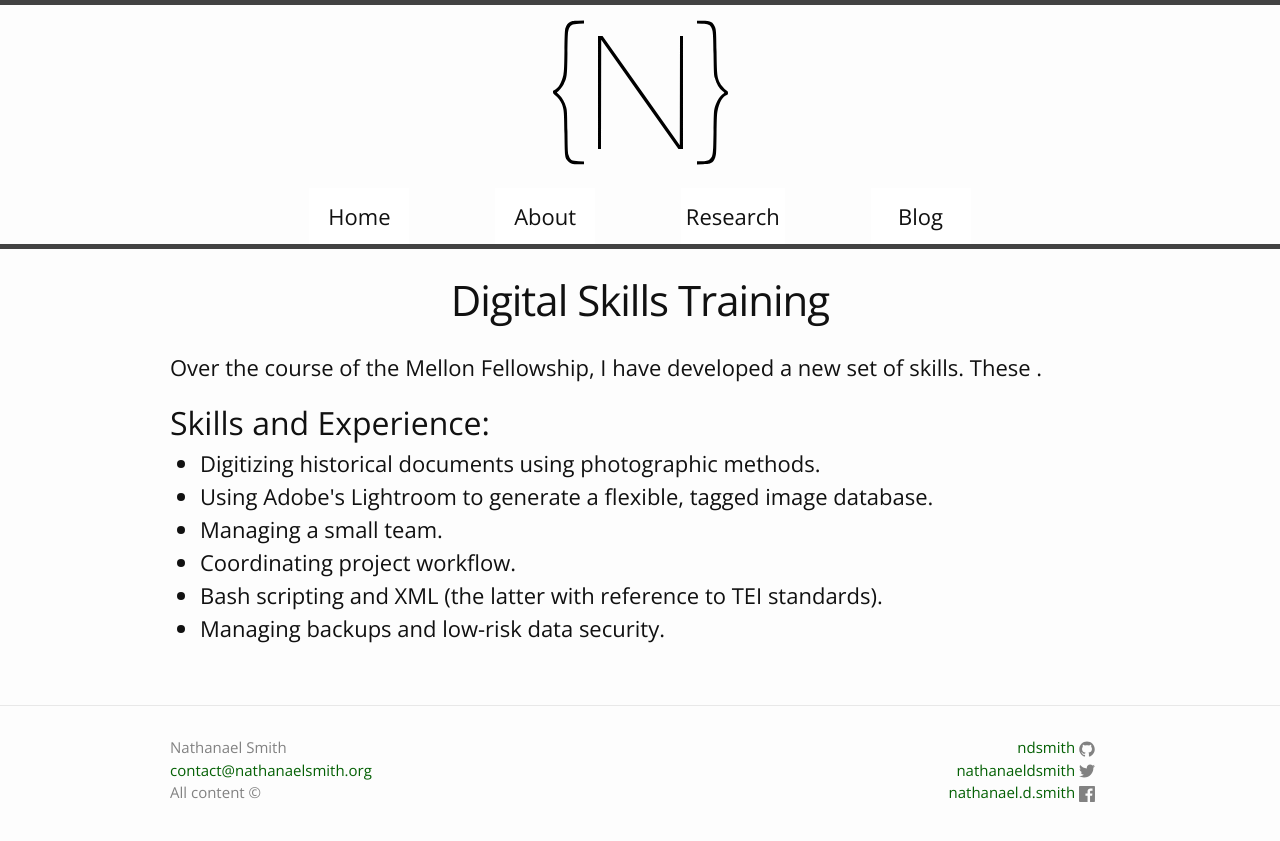
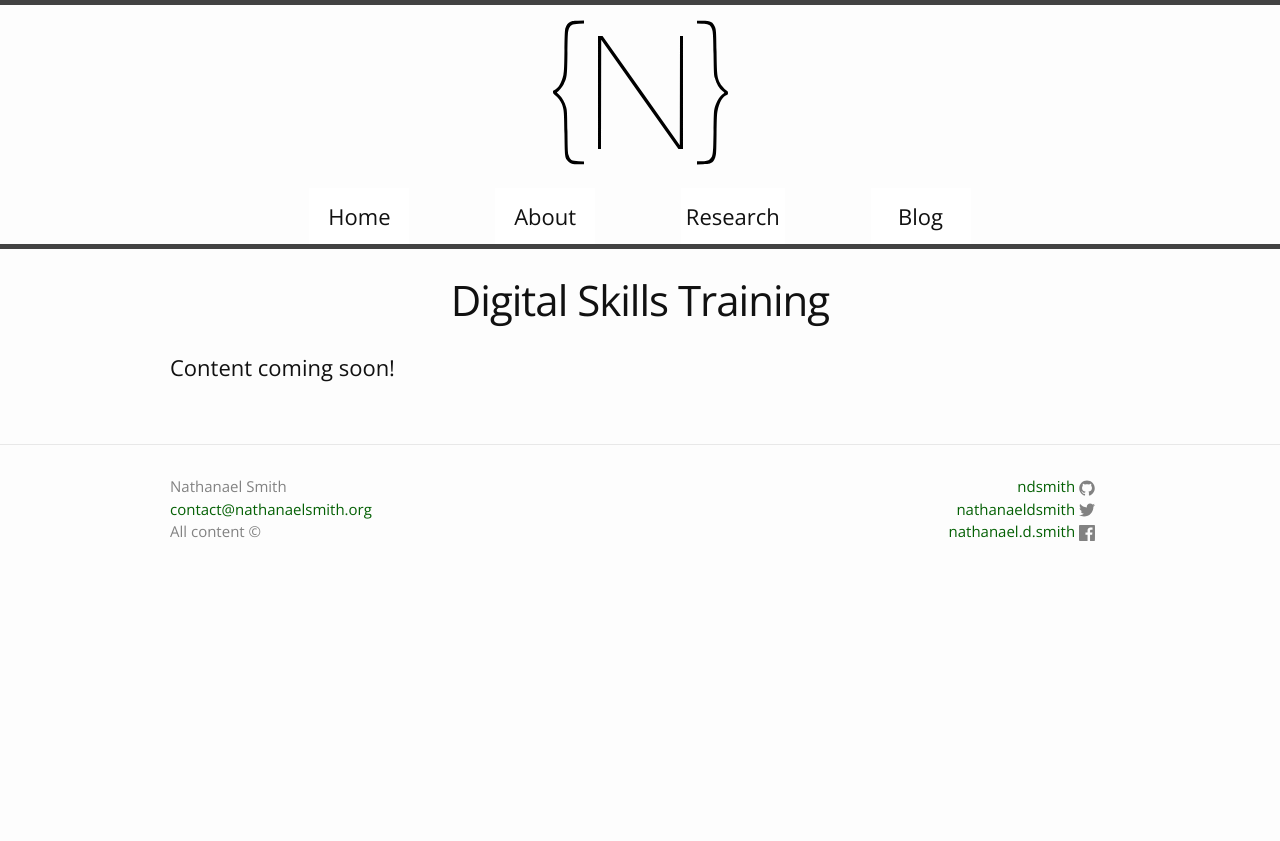
Before and after one commit to ndsmith/ndsmith.github.io, a Jekyll site: the page built from research/digital/projects/skills.html, in a window 1280 px wide. Shown: the top 841 px of the page. Built offline with Jekyll 4.4.1, drawn with Linux system fonts in a browser that asks for light colours.

Commit message:
edited unfinished pages to indicate coming soon
edited unfinished pages to indicate coming soon

```diff
--- a/research/digital/projects/dms101.html
+++ b/research/digital/projects/dms101.html
@@ -4,6 +4,9 @@ title: DMS 104 - Design in the Digital Age
 permalink: research/dhportfolio/dms101
 ---
 
+<p class="body">Content coming soon!</p>
+
+<!--
 <p class="body">At the University of Rochester, undergraduates interested in the Digital Humanities have the option of majoring in <a href="https://www.sas.rochester.edu/dms/" target="blank">Digital Media Studies</a>. This
 
 <a href="http://www.sas.rochester.edu/aah/people/faculty/saab_joan/index.html" target="blank">Prof. A. Joan Saab</a>
@@ -27,3 +30,5 @@ skills and experiences
     <li>Bash scripting and XML (the latter with reference to TEI standards).</li>
     <li>Managing backups and low-risk data security.</li>
 </ul>
+
+-->
--- a/research/digital/projects/skills.html
+++ b/research/digital/projects/skills.html
@@ -4,20 +4,8 @@ title: Digital Skills Training
 permalink: research/dhportfolio/skills
 ---
 
-<p class="body">Over the course of the Mellon Fellowship, I have developed a new set of skills. These .
+<!--<p class="body">Over the course of the Mellon Fellowship, I have developed a new set of skills. These .
 
-</p>
+</p>-->
 
-
-<p class="body">
-</p>
-
-<h2>Skills and Experience:</h2>
-<ul>
-    <li>Digitizing historical documents using photographic methods.</li>
-    <li>Using Adobe's Lightroom to generate a flexible, tagged image database. </li>
-    <li>Managing a small team. </li>
-    <li>Coordinating project workflow.</li>
-    <li>Bash scripting and XML (the latter with reference to TEI standards).</li>
-    <li>Managing backups and low-risk data security.</li>
-</ul>
+<p class="body">Content coming soon!</p>
```
Also changed, not shown: research/digital/projects/dms104.html (+0 -12 lines).
